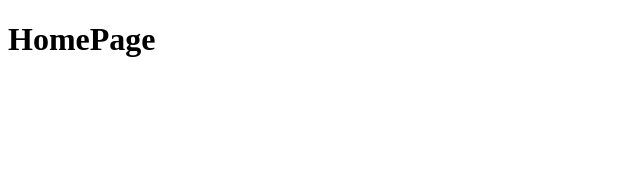
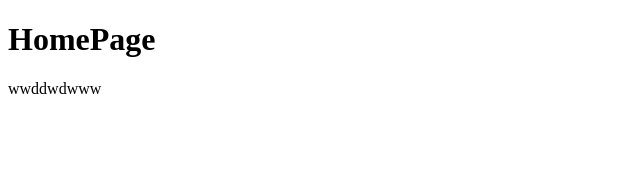
Before and after one commit to GodFilmmy/SIT-HelloWorld-G3, a React (Vite) app in the folder sit-helloworld-3/: page / in a window 1280 px wide. Shown: the top 170 px of the page, without its empty margins (0-640 px from the left). Built offline with nearby package versions, Linux system fonts and the light colour scheme.

Commit message:
Update HomePage.jsx

```diff
--- a/sit-helloworld-3/src/HomePage/HomePage.jsx
+++ b/sit-helloworld-3/src/HomePage/HomePage.jsx
@@ -2,6 +2,7 @@ function HomePage(){
     return (
         <>
             <h1>HomePage</h1>
+            <p>wwddwdwww</p>
         </>
     )
 }
```
